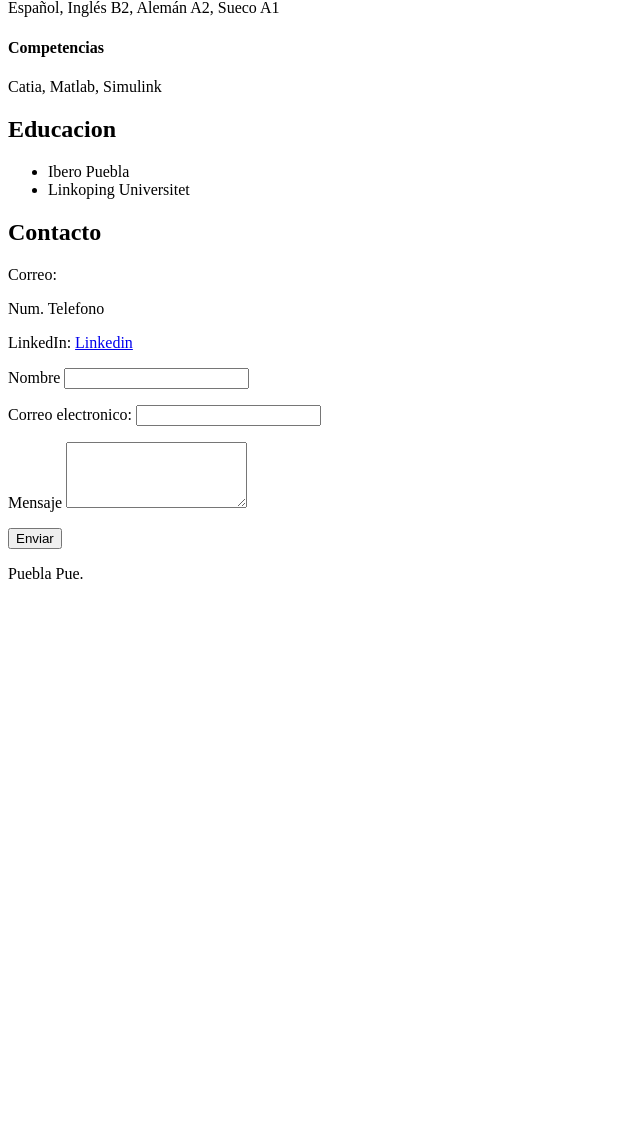
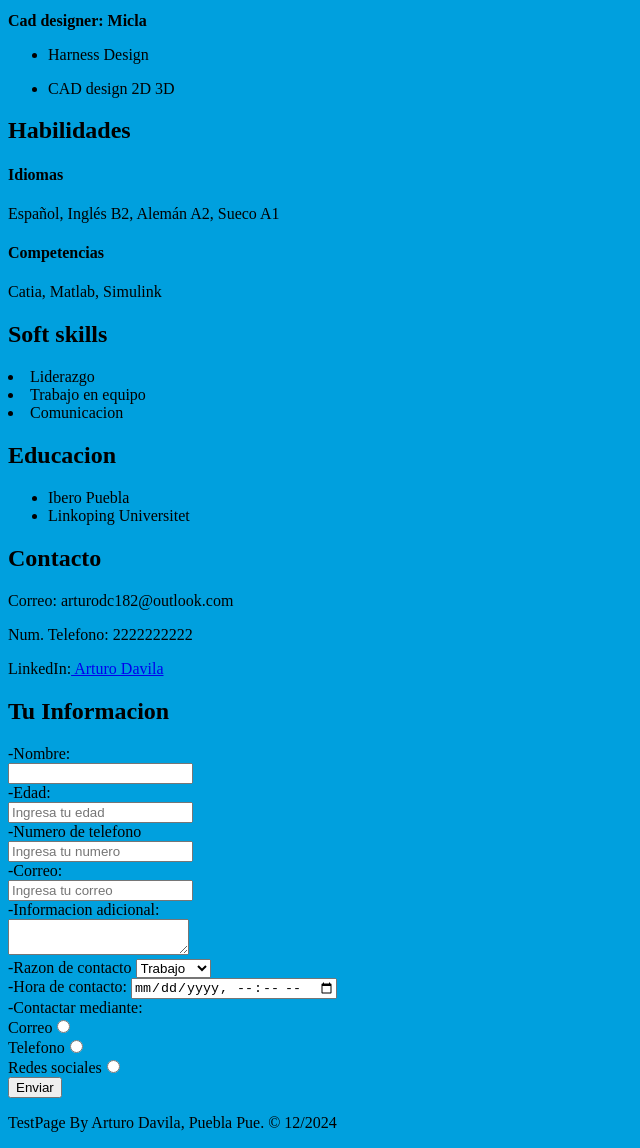
Before and after one commit to ArturoDavila/Arturo_Server, a plain HTML site: page Index.html in a window 1280 px wide. Shown: the part 555-1703 px from the top of the page, without its empty margins (0-640 px from the left). Before the commit the page ends 1154 px from the top, so only its background shows below. Drawn offline with Linux system fonts and the light colour scheme.

Commit message:
Mi primer portafolio

```diff
--- a/Index.html
+++ b/Index.html
@@ -1,45 +1,70 @@
 <!DOCTYPE html>
 <html lang="en">
+
   <head>
     <meta charset="UTF-8" />
     <meta name="viewport" content="width=device-width, initial-scale=1.0" />
+    <!-- Title -->
     <title>Portafolio personal</title>
+    <!-- ./ hace referencia a que la imagen esta al mismo nivel que mi index en el folder -->
+     <!-- Si esta en otra ruta, te tienes que salir del folder con ../ el nombre de la carpeta/el nombre de la foto -->
+    <center>
+     <section>
+        <img width="180" src="./Arturo_Davila.jpeg" alt="autor de pie delante de una fuente"></section>
+    <!-- Header -->
     <header>
       <h1>Arturo Davila</h1>
       <p>Ingeniero Mecanico | Diseñador | Proximo desarrollador</p>
     </header>
   </head>
 
+  <!-- Links para navegar en la pagina -->
   <nav>
-    <a href="Sobre mi"></a>
-    <a href="Experiencia"></a>
-    <a href="Habilidades"></a>
-    <a href="Educacion"></a>
+    <a href="#SobreMi">Sobre mi</a>
+    <a href="#Experiencia">Experiencia</a>
+    <a href="#Habilidades">Habilidades</a>
+    <a href="#Educacion">Educacion</a>
+    <a href="#Contacto">Contacto</a>
+    <a href="#SoftSkills">Soft skills</a>
   </nav>
-
-  <body>
+    </center>
+  <!-- El body de la pagina -->
+  <body bgcolor="#00A0DE">
     <main>
-      <section id="Sobre mi :)">
-        <h2>Sobre mi</h2>
+      <!-- Secciones -->
+      <section id="SobreMi">
+        <!-- Titulo de la seccion -->
+        <h2>Sobre mi :)</h2>
         <p>Estoy aprendiendo a programar `</p>
       </section>
       <section id="Experiencia">
         <h2>Experiencia</h2>
-        <p>Ingeniero de procesos: Ternium</p>
-        <p>Cad designer: Micla</p>
+        <!-- strong permite poner negritas -->
+        <p><strong>Ingeniero de procesos: Ternium</p></strong>
+        <!-- Lista sin orden -->
         <ul>
-          <h3>Actividades</h3>
           <li><p>Analisis de datos</p></li>
           <li><p>Reporte diario</p></li>
           <li><p>Reportes en IBA Analyzer</p></li>
         </ul>
+        <p><strong>Cad designer: Micla</strong></p>
+        <ul>
+          <li><p>Harness Design</p></li>
+          <li><p>CAD design 2D 3D</p></li>
+        </ul>
       </section>
-      <section id="habilidades">
+      <section id="Habilidades">
         <h2>Habilidades</h2>
         <h4>Idiomas</h4>
         <p>Español, Inglés B2, Alemán A2, Sueco A1</p>
         <h4>Competencias</h4>
         <p>Catia, Matlab, Simulink</p>
+      </section>
+      <section id="SoftSkills">
+        <h2>Soft skills</h2>
+        <li>Liderazgo</li>
+        <li>Trabajo en equipo</li>
+        <li>Comunicacion</li>
       </section>
       <section id="Educacion">
         <h2>Educacion</h2>
@@ -48,32 +73,85 @@
           <li>Linkoping Universitet</li>
         </ul>
       </section>
-      <section id="contacto">
+      <section id="Contacto">
         <h2>Contacto</h2>
-        <p>Correo:</p>
-        <p>Num. Telefono</p>
+        <p>Correo: arturodc182@outlook.com</p>
+        <p>Num. Telefono: 2222222222</p>
         <p>
-          LinkedIn:
-          <a href="https://mx.linkedin.com/" target="_blank"> Linkedin</a>
+          <!-- Hipervinculos -->
+          LinkedIn:<a href="www.linkedin.com/in/arturodavilacortes" target="_blank">
+            Arturo Davila</a
+          >
         </p>
 
-        <form action="">
+<!--Imagen de internet  -->
+<!--         <section>
+            <img src="https://stock.adobe.com/es/images/check-mark-icon-check-icon-vector-check-list-button-icon/202787278" alt="Verificado">
+        </section> -->
+
+        <section id="Cliente">
+        <h2>Tu Informacion</h2>
+        <!-- Form -->
+        <form id="cliente" action="">
           <div>
-            <label for="nombre">Nombre</label>
+            <label for="nombre">-Nombre:</label>
+          </div>
+          <div>
             <input type="text" id="nombre" name="" required />
           </div>
-          <div><p></p></div>
-          <label for="email">Correo electronico:</label>
-          <input type="email" id="email" name="email" required />
           <div>
-            <div><p></p></div>
-            <label for="mensaje">Mensaje</label>
-            <textarea name="mensaje" id="mensaje" rows="4 required"></textarea>
-            <div><p></p></div>
-            <button type="submit">Enviar</button>
+            <label for="TuEdad"> -Edad:</label>
           </div>
+          <input
+            type="number"
+            placeholder="Ingresa tu edad"
+            min="18"
+            name="Edad"
+          />
+          <div>
+            <label for="">-Numero de telefono</label>
+          </div>
+          <input
+            type="number"
+            placeholder="Ingresa tu numero"
+            minlength="10"
+            name="Numero de telefono"
+          />
+          <div>
+            <label for="Correo">-Correo:</label>
+            <div>
+            <input type="email" placeholder="Ingresa tu correo" name="Correo" />
+          </div>
+          <div>
+            <label for="mensaje">-Informacion adicional:</label>
+            <div>
+            <textarea name="mensaje" id="mensaje" rows="2 required"></textarea>
+          </div>
+          <div>
+            <label for="Razon">-Razon de contacto</label>
+            <select name="" id="Razon">
+              <option value="">Trabajo</option> <option value="">Consulta</option> <option value="">Clases</option>
+            </select>
+          </div>
+          <div>
+            <label for="Hora">-Hora de contacto:</label>
+            <input type="datetime-local" />
+          </div>
+
+          <!-- Como las opciones de volumen o brillo -->
+          <!-- <input type="range" name="" id=""> -->
+          <label for=""> -Contactar mediante:</label>
+          <div><label for="">Correo</label><input type="radio" /></div>
+          <div><label for="">Telefono</label><input type="radio" /></div>
+          <div><label for="">Redes sociales</label><input type="radio" /></div>
+          <div>
+            <button type="submit" form="cliente">Enviar</button>
+          </div>
+          <!-- Checkbox -->
+          <!-- <input type="checkbox"> -->
         </form>
-        <footer><p>Puebla Pue.</p></footer>
+    </section>
+        <footer><p>TestPage By Arturo Davila, Puebla Pue. © 12/2024</p></footer>
       </section>
     </main>
   </body>
```
Also changed, not shown: 1 other file.
